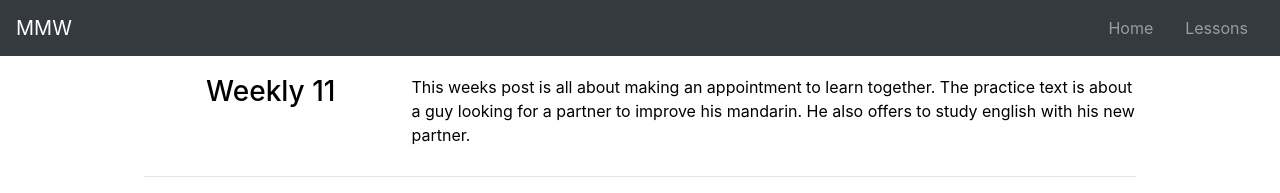
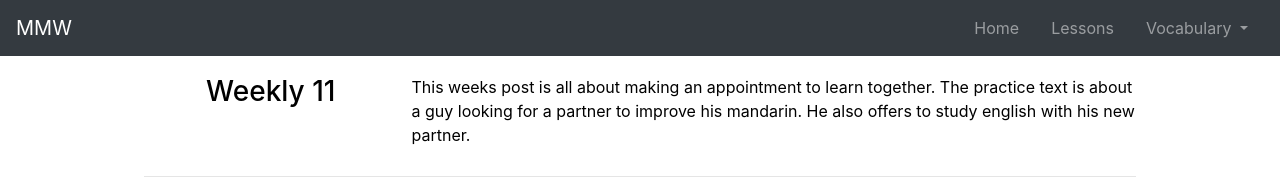
Before and after one commit to johannst/mmw, a Jekyll site: the page built from lessons.html, in a window 1280 px wide. Shown: the top 193 px of the page. Built offline with Jekyll 4.4.1, drawn with Linux system fonts in a browser that asks for light colours.

Commit message:
Added drop down for vocabulary pages in top navbar

```diff
--- a/_includes/fixed-top-navbar.html
+++ b/_includes/fixed-top-navbar.html
@@ -10,6 +10,16 @@
         <a class="nav-link" href="{{ site.baseurl }}{{ item.link }}">{{ item.name }}</a>
       </li>
       {% endfor %}
+      <li class="nav-item dropdown">
+        <a class="nav-link dropdown-toggle" href="#" id="navbarDropdown" role="button" data-toggle="dropdown" aria-haspopup="true" aria-expanded="false">
+          Vocabulary
+        </a>
+        <div class="dropdown-menu" aria-labelledby="navbarDropdown">
+          {% for vocabulary in site.vocabularies %}
+          <a class="dropdown-item"  href="{{ site.baseurl }}{{ vocabulary.url }}">{{ vocabulary.titel }}</a>
+          {% endfor %}
+        </div>
+      </li>
     </ul>
   </div>
 </nav>
```
